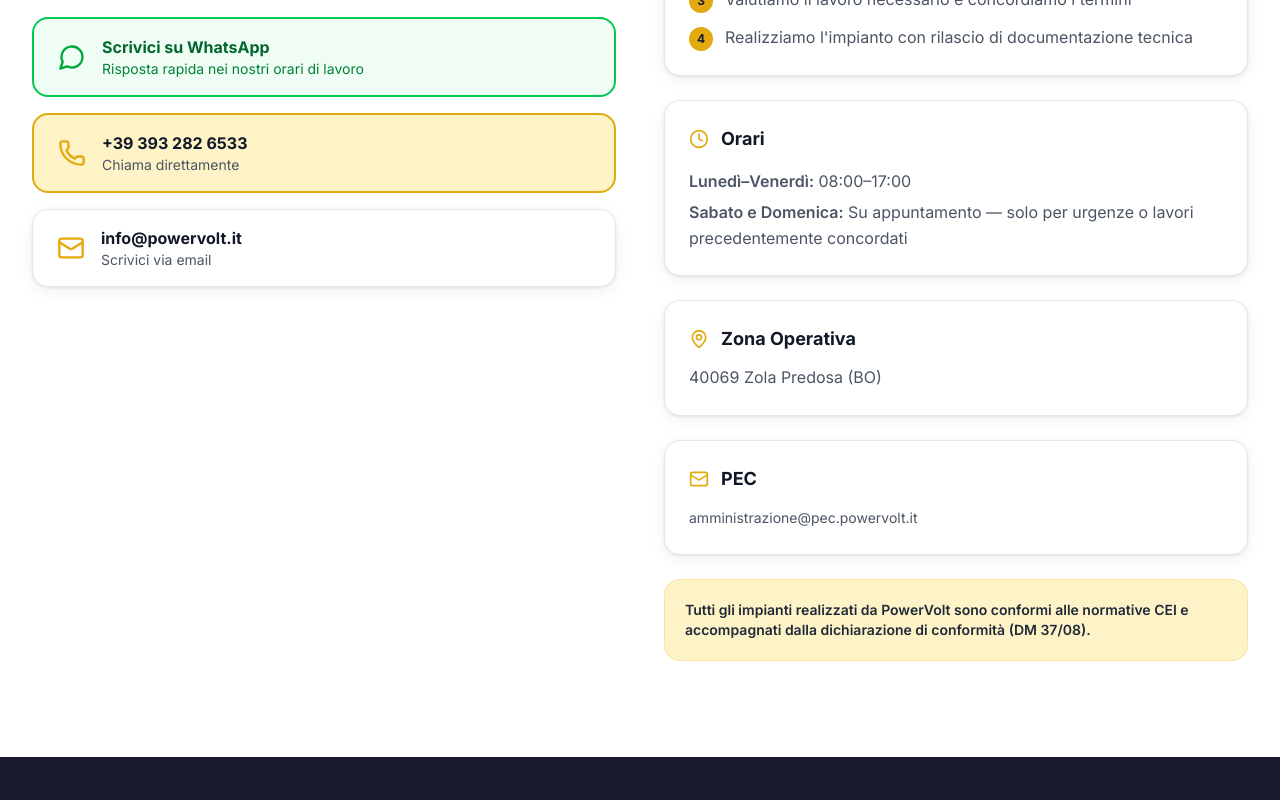
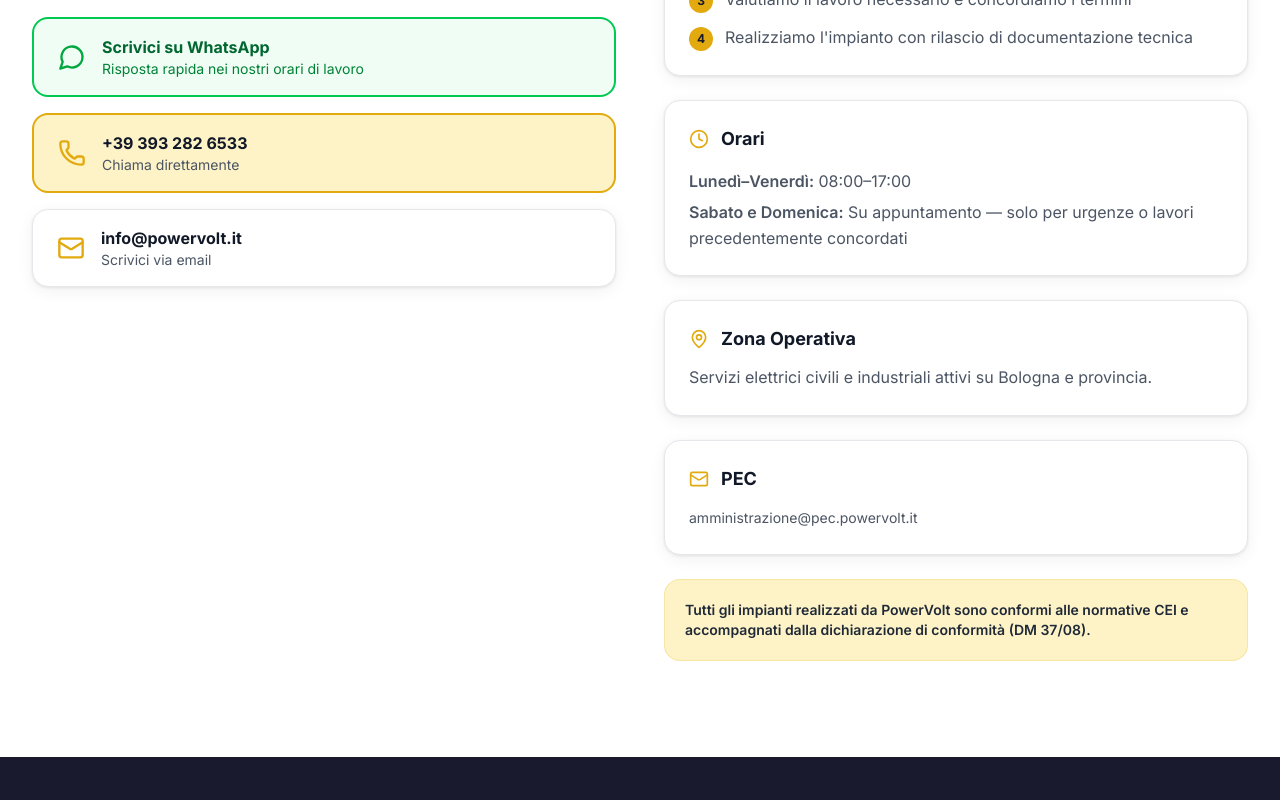
Before and after one commit to MyPowervolt/Web, a Next.js app: page /contatti in a window 1280 px wide. Shown: the part 877-1677 px from the top of the page. Built offline with nearby package versions, Linux system fonts and the light colour scheme.

Commit message:
Update contact coverage text

```diff
--- a/src/app/contatti/page.tsx
+++ b/src/app/contatti/page.tsx
@@ -180,23 +180,15 @@ export default function ContattiPage() {
               </div>
 
               {/* Location */}
-              {SITE_CONFIG.address.addressLocality && (
-                <div className="rounded-2xl border border-neutral-200 bg-white p-6 shadow-card">
-                  <div className="mb-3 flex items-center gap-3">
-                    <MapPin aria-hidden className="h-5 w-5 text-brand-primary" />
-                    <h3 className="text-lg font-bold text-neutral-900">Zona Operativa</h3>
-                  </div>
-                  <address className="not-italic text-neutral-600">
-                    {SITE_CONFIG.address.streetAddress && (
-                      <>{SITE_CONFIG.address.streetAddress}<br /></>
-                    )}
-                    {SITE_CONFIG.address.postalCode && `${SITE_CONFIG.address.postalCode} `}
-                    {SITE_CONFIG.address.addressLocality}
-                    {SITE_CONFIG.address.addressRegion &&
-                      ` (${SITE_CONFIG.address.addressRegion})`}
-                  </address>
+              <div className="rounded-2xl border border-neutral-200 bg-white p-6 shadow-card">
+                <div className="mb-3 flex items-center gap-3">
+                  <MapPin aria-hidden className="h-5 w-5 text-brand-primary" />
+                  <h3 className="text-lg font-bold text-neutral-900">Zona Operativa</h3>
                 </div>
-              )}
+                <p className="text-neutral-600">
+                  Servizi elettrici civili e industriali attivi su Bologna e provincia.
+                </p>
+              </div>
 
               {/* PEC */}
               {SITE_CONFIG.pec && (
```
